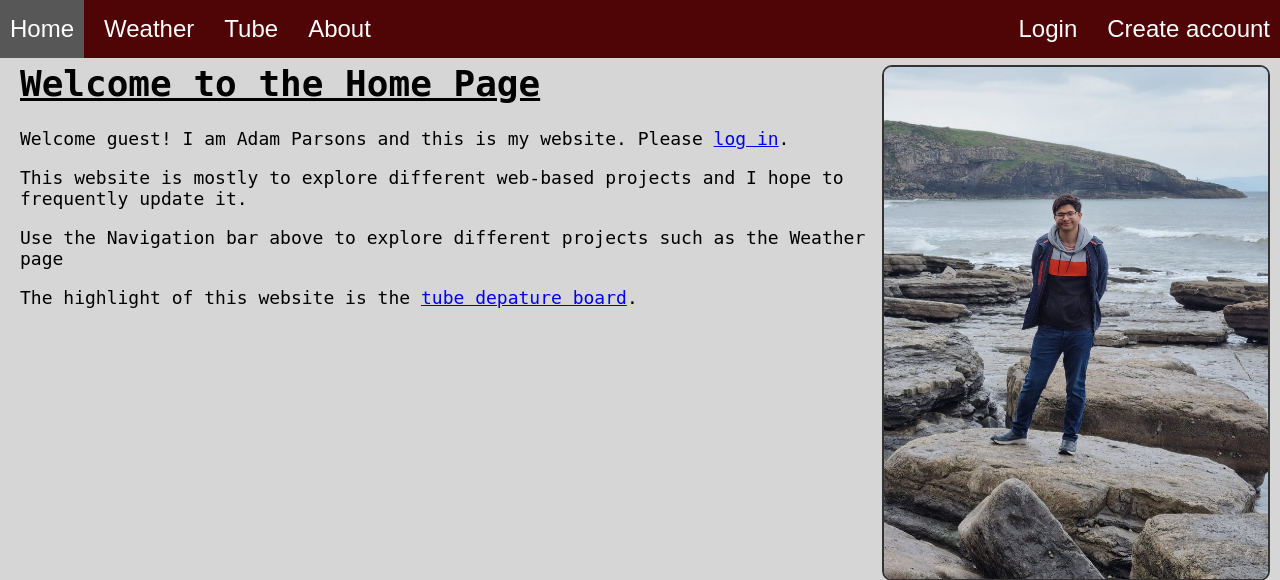
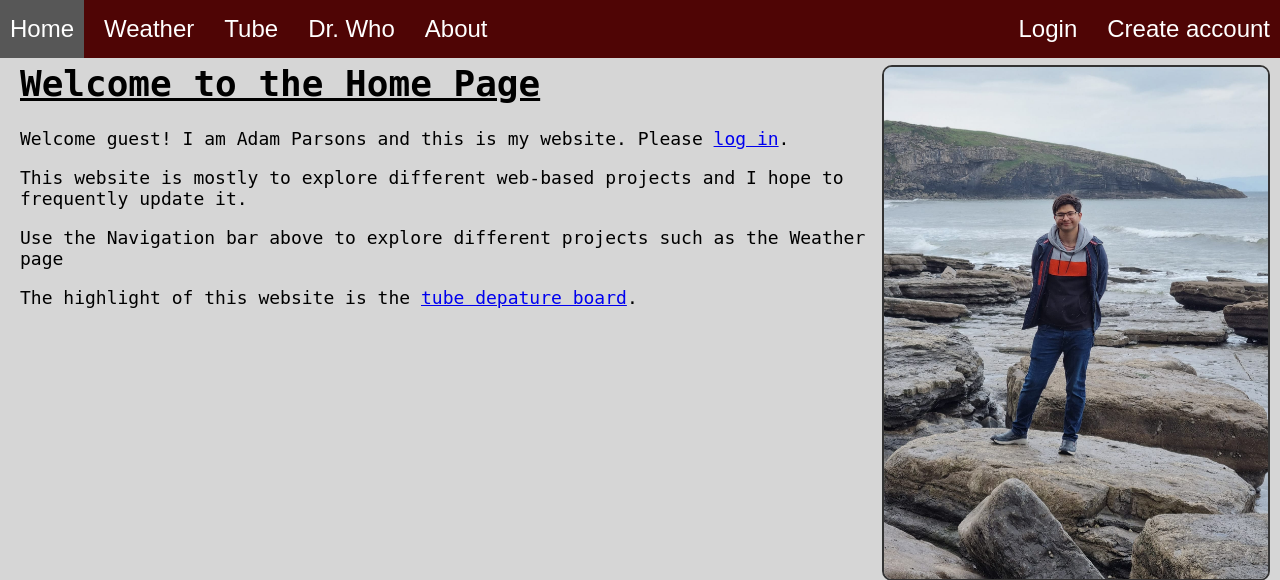
Before and after one commit to Goldyapper/Personal-website, a Flask app: page / in a window 1280 px wide. Shown: the top 580 px of the page. Run offline with Flask 3, Linux system fonts and the light colour scheme; some libraries are stand-ins or nearby versions.

Commit message:
added a doc who page

```diff
--- a/Main.py
+++ b/Main.py
@@ -131,6 +131,10 @@ def tube():
 
     return render_template("tube.html",platforms=platforms, station_name=station_name,fetched_time=fetched_time,station_list=list(station_ids.keys()))
 
+@app.route("/doc-who")#code for the dr who page
+def doc_who():
+    return render_template("doc-who.html")
+
 @app.route("/about")#this is the code for the about page
 def about():
     return render_template("about.html")
--- a/templates/base.html
+++ b/templates/base.html
@@ -18,6 +18,7 @@
                 <a href="/">Home</a>
                 <a href="/weather">Weather</a>
                 <a href="/tube">Tube</a>
+                <a href="/doc-who">Dr. Who</a>
                 <a href="/about">About</a>
             </div>
             <div class="nav-right">
```
Also changed, not shown: templates/doc-who.html (added, +9 -0 lines).
